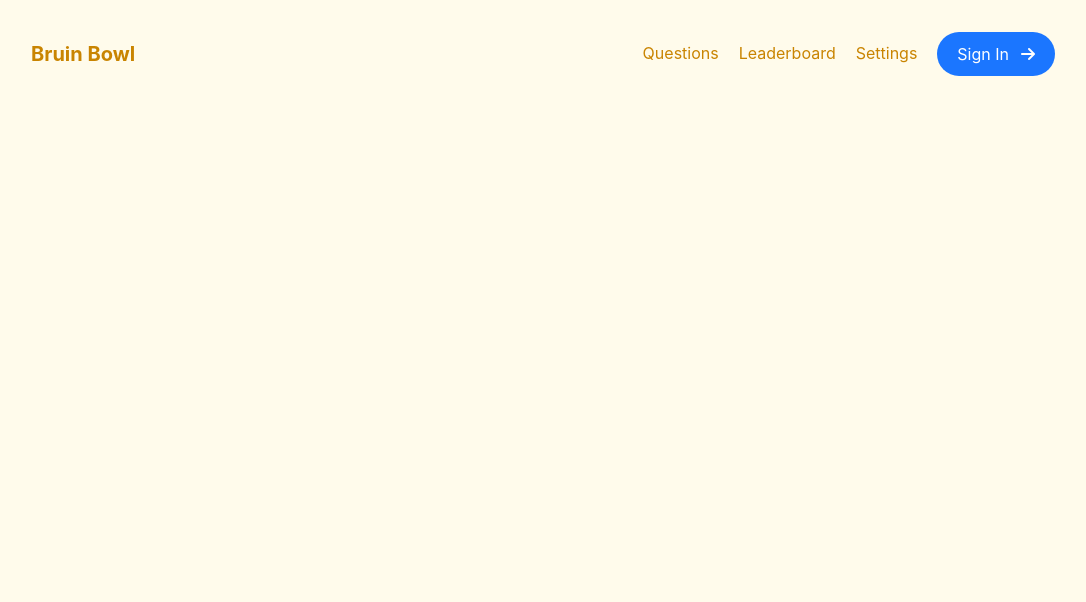
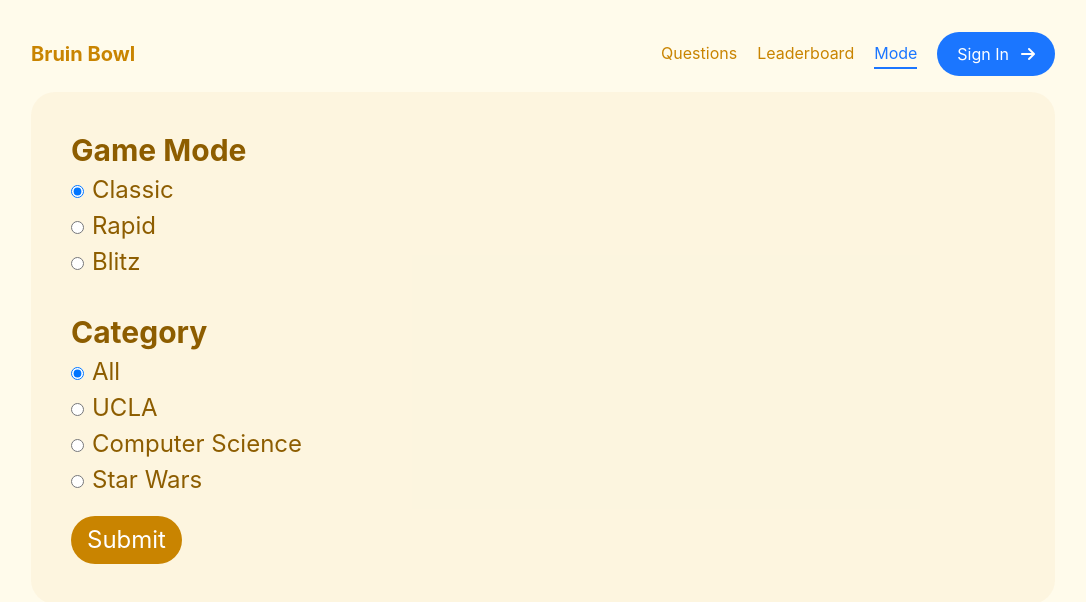
Before and after one commit to david-sai/bruin-bowl, a React (Create React App) app in the folder bruin-bowl/: page /mode-select in a window 1280 px wide. Shown: the top 602 px of the page, without its empty margins (97-1183 px from the left). Built offline with nearby package versions, Linux system fonts and the light colour scheme; the HTML template or start-up script is replaced by a standard one.

Commit message:
Rename Settings to ModeSelect

```diff
--- a/bruin-bowl/src/App.js
+++ b/bruin-bowl/src/App.js
@@ -10,12 +10,11 @@ import { BrowserRouter, Routes, Route, Link } from "react-router-dom";
 import Home from "./pages/Home.js";
 import Leaderboard from "./pages/Leaderboard.js";
 import Questions from "./pages/Questions.js";
-import Settings from "./pages/Settings.js";
+import ModeSelect from "./pages/ModeSelect.js";
 import { GameProvider } from "./context/GameContext.js";
 
 function App() {
   return (
-    // <p>Hello</p>
     <BrowserRouter>
       <div className="flex justify-center items-start min-h-screen p-8 bg-amber-50">
         <PageTitle title="BruinBowl" />
@@ -28,7 +27,7 @@ function App() {
               <Route path="/" element={<Home />}></Route>
               <Route path="/leaderboard" element={<Leaderboard />}></Route>
               <Route path="/questions" element={<Questions />}></Route>
-              <Route path="/settings" element={<Settings />}></Route>
+              <Route path="/mode-select" element={<ModeSelect />}></Route>
             </Routes>
           </GameProvider>
         </div>
--- a/bruin-bowl/src/components/NavigationBar.js
+++ b/bruin-bowl/src/components/NavigationBar.js
@@ -43,7 +43,7 @@ function NavigationBar() {
         </NavLink>
 
         <NavLink
-          to="/settings"
+          to="/mode-select"
           className={({ isActive }) =>
             `py-0.5 place-self-center border-b-2 ${
               isActive
@@ -52,7 +52,7 @@ function NavigationBar() {
             }`
           }
         >
-          Settings
+          Mode
         </NavLink>
 
         <button className="flex items-center py-0.5 px-5 bg-bruin-blue text-white rounded-full">
--- a/bruin-bowl/src/pages/Settings.js
+++ b/bruin-bowl/src/pages/ModeSelect.js
@@ -1,17 +1,14 @@
 import React from "react";
 import ModeCategorySelector from '../components/ModeCategorySelector'
 
-function Leaderboard() {
+function ModeSelect() {
     return (
-        <div className="mt-4 bg-yellow-600 bg-opacity-5 rounded-3xl p-10 text-bruin-darkgold">
-            <h1 className="font-bold text-3xl mb-1.5">Settings</h1>
             <p className="text-2xl">
                 <div className="mt-4 bg-yellow-600 bg-opacity-5 rounded-3xl p-10 text-bruin-darkgold relative">
                     <ModeCategorySelector />
                 </div>
             </p>
-        </div>
     );
 }
 
-export default Leaderboard;
+export default ModeSelect;
```
